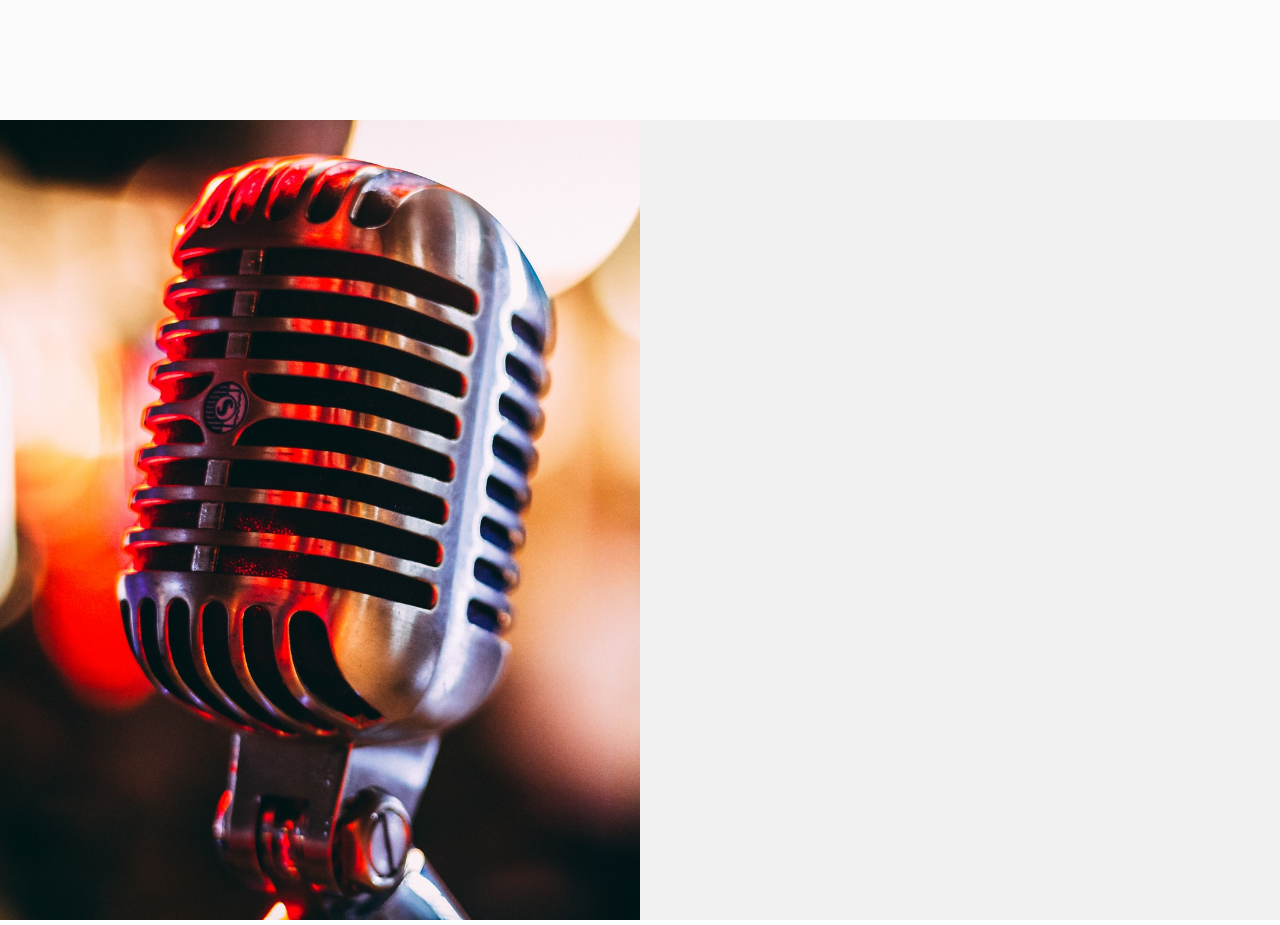
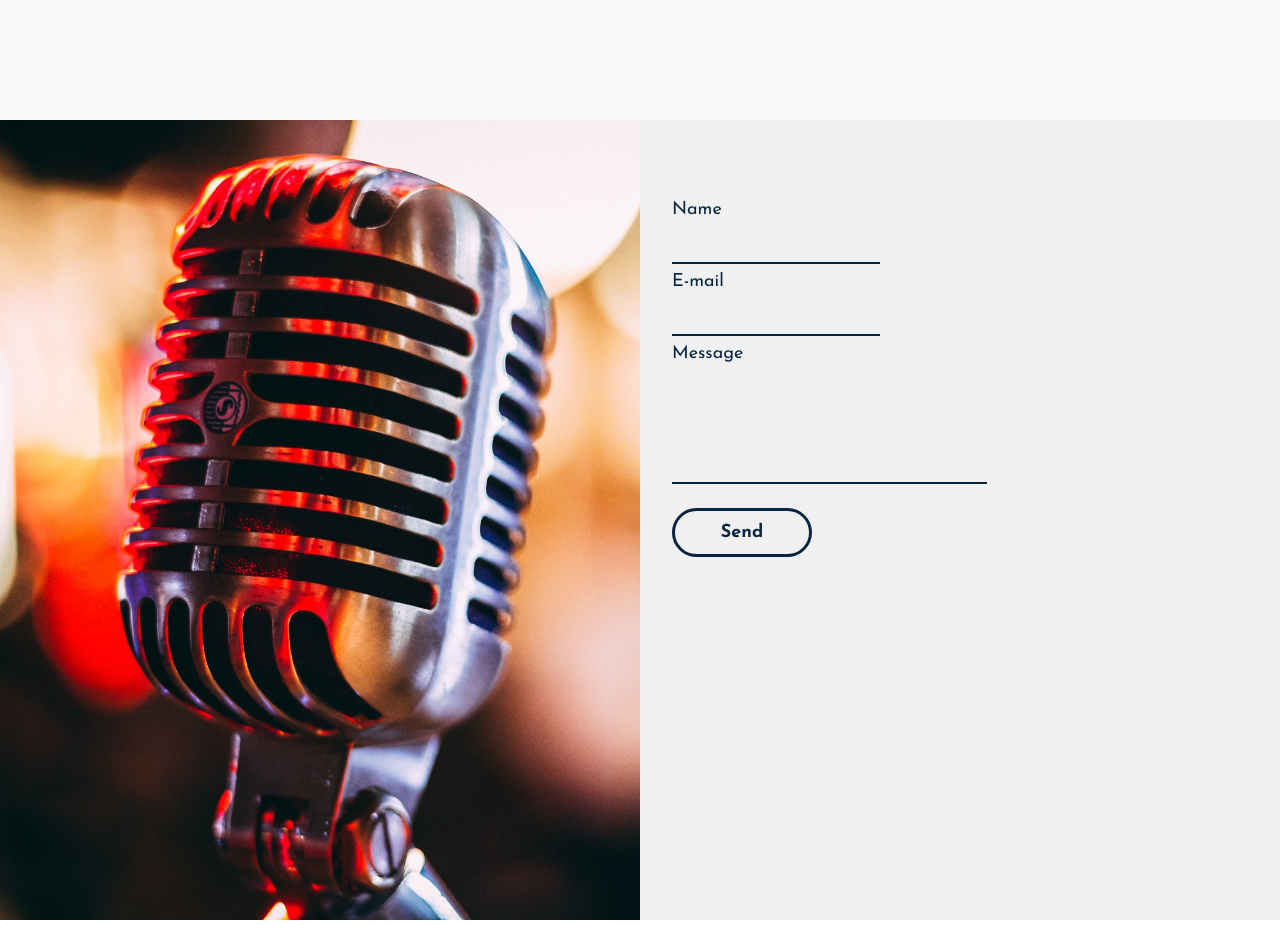
Before and after one commit to MartijnD92/stage-sync-frontend, a React (Create React App) app in the folder frontend/: page / in a window 1280 px wide. Shown: the part 1480-2405 px from the top of the page. Built offline with nearby package versions, Linux system fonts and the light colour scheme.

Commit message:
Start form

```diff
--- a/frontend/package.json
+++ b/frontend/package.json
@@ -9,6 +9,7 @@
     "axios": "^0.21.1",
     "react": "^17.0.2",
     "react-dom": "^17.0.2",
+    "react-hook-form": "^7.2.3",
     "react-router-dom": "^5.2.0",
     "react-router-hash-link": "^2.4.0",
     "react-scripts": "4.0.3",
--- a/frontend/src/components/Button/Button.js
+++ b/frontend/src/components/Button/Button.js
@@ -1,11 +1,15 @@
 import React from 'react';
 import { Link } from 'react-router-dom';
-import './css/Button.css';
+import './css/Button.scss';
 
 export default function Button({ type, link, children }) {
-	return (
+	return link ? (
 		<Link className={`btn btn--${type}`} to={link}>
 			{children}
 		</Link>
+	) : (
+		<button className={`btn btn--${type}`} type="submit">
+			{children}
+		</button>
 	);
 }
--- a/frontend/src/components/Button/css/Button.scss
+++ b/frontend/src/components/Button/css/Button.scss
@@ -1,4 +1,4 @@
-@import '../../../css/config';
+@use '../../../css/config' as *;
 
 .btn {
 	min-width: 140px;
@@ -48,6 +48,7 @@
 			border-color: $bg-btn--primary-alt;
 		}
 	}
+
 	&--secondary {
 		color: $color-btn--secondary;
 		border: 3px solid $bg-btn--secondary;
--- /dev/null
+++ b/frontend/src/components/Form/Form.js
@@ -0,0 +1,40 @@
+import React from 'react';
+import { useForm } from 'react-hook-form';
+import Button from 'components/Button/Button';
+import './css/Form.scss';
+
+export default function Form() {
+	const {
+		handleSubmit,
+		register,
+		formState: { errors },
+	} = useForm({ mode: 'onChange' });
+
+	const onSubmit = (data) => console.log(data);
+
+	return (
+		<form className="contact-form" onSubmit={handleSubmit(onSubmit)}>
+			<label htmlFor="name" className="label--name">
+				Name
+				<input type="text" id="name" name="name" className="form__input" />
+			</label>
+			<label htmlFor="name" className="label--email">
+				E-mail
+				<input type="email" id="email" name="email" className="form__input" />
+			</label>
+			<label htmlFor="message" className="label--message">
+				Message
+				<textarea
+					id="email"
+					name="message"
+					className="form__textarea"
+					cols="30"
+					rows="5"
+				/>
+			</label>
+			<Button type={'secondary'}>Send</Button>
+		</form>
+	);
+}
+
+// TODO: register implementeren
--- /dev/null
+++ b/frontend/src/components/Form/css/Form.css
@@ -0,0 +1,26 @@
+.contact-form {
+  width: 418px;
+  height: 517px;
+  display: flex;
+  flex-direction: column;
+  align-items: flex-start;
+  justify-content: center;
+  padding: 2rem;
+}
+.contact-form .form__input,
+.contact-form .form__textarea {
+  display: block;
+  width: 100%;
+  border: 0;
+  border-bottom: 2px solid #0A2540;
+  background: inherit;
+  resize: none;
+  margin: 1rem 0;
+}
+.contact-form .btn {
+  border-color: #0A2540;
+  color: #0A2540;
+}
+.contact-form .btn::before {
+  background: #0A2540;
+}
--- /dev/null
+++ b/frontend/src/components/Form/css/Form.scss
@@ -0,0 +1,37 @@
+@use '../../../css/config' as *;
+
+.contact-form {
+	width: 418px;
+	height: 517px;
+	display: flex;
+	flex-direction: column;
+	align-items: flex-start;
+	justify-content: center;
+	padding: 2rem;
+
+	.form__input,
+	.form__textarea {
+		display: block;
+		width: 100%;
+		border: 0;
+		border-bottom: 2px solid $color-body--primary;
+		background: inherit;
+        font-family: inherit;
+        font-size: inherit;
+		resize: none;
+		margin: .5rem 0;
+        padding: .5rem 0;
+    }
+}
+
+.btn--secondary {
+    margin-top: 1rem;
+    &,
+    &::before {
+        color: $color-body--primary;
+        border: 3px solid $color-body--primary;
+    }
+    &::before {
+        background: $color-body--primary;
+    }
+}
--- a/frontend/src/components/NavBar/css/NavBar.scss
+++ b/frontend/src/components/NavBar/css/NavBar.scss
@@ -1,4 +1,4 @@
-@import '../../../css/config';
+@use '../../../css/config' as *;
 
 $navbar-height: 3.5rem;
 $navbar-margin-top: 2rem;
--- a/frontend/src/components/SideMenu/SideMenu.js
+++ b/frontend/src/components/SideMenu/SideMenu.js
@@ -1,5 +1,5 @@
 import React from 'react';
-import './css/SideMenu.css';
+import './css/SideMenu.scss';
 
 export default function SideMenu() {
 	return (
--- a/frontend/src/css/App.scss
+++ b/frontend/src/css/App.scss
@@ -1,4 +1,4 @@
-@import 'config';
+@use 'config' as *;
 @import url('https://fonts.googleapis.com/css2?family=Josefin+Sans:ital,wght@0,400;0,700;1,400&display=swap');
 
 *,
--- a/frontend/src/pages/Home/Home.js
+++ b/frontend/src/pages/Home/Home.js
@@ -1,5 +1,6 @@
 import React from 'react';
 import Button from 'components/Button/Button';
+import Form from 'components/Form/Form';
 import { ReactComponent as Spotlight } from 'assets/spotlight.svg';
 import dashboard from 'assets/mockup-dashboard.png';
 import microphone from 'assets/microphone.jpg';
@@ -55,6 +56,9 @@ export default function Home() {
 							<img className="contact__img" src={microphone} alt="microphone" />
 						</div>
 					</div>
+					<div className="contact-right">
+						<Form/>
+					</div>
 				</section>
 			</div>
 		</main>
```
Also changed, not shown: 1 other file (tests, documents, lock files or other folders).
